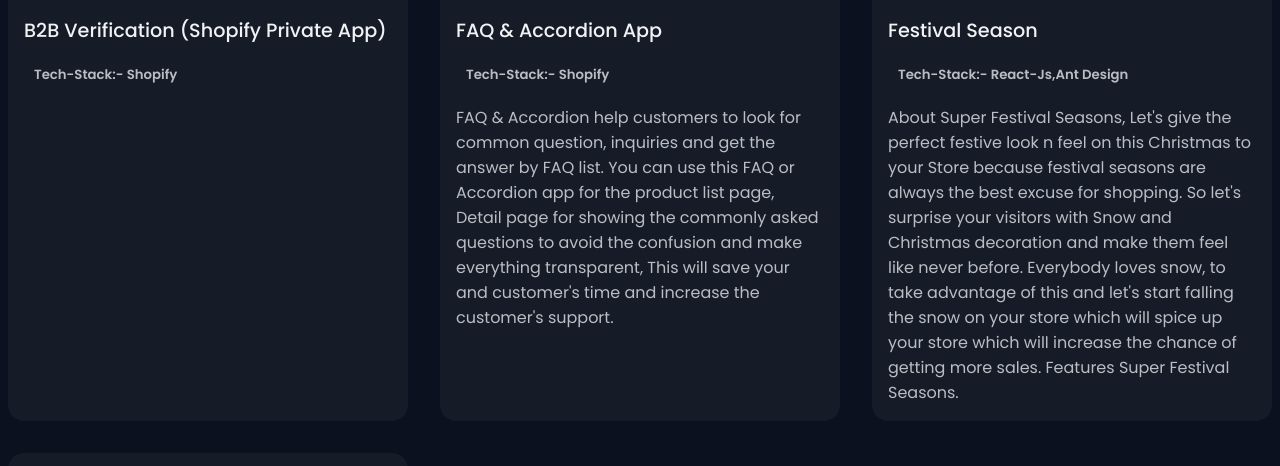
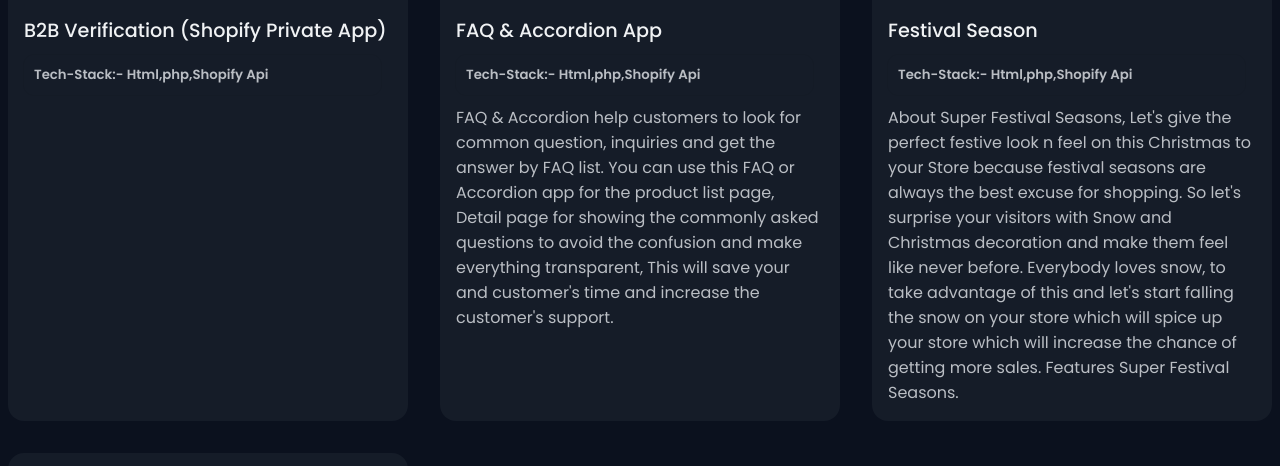
Before and after one commit to pawankhated/pawankhated.github.io, a plain HTML site: page index.html in a window 1280 px wide. Shown: the part 3715-4181 px from the top of the page. Drawn offline with nearby package versions, Linux system fonts and the light colour scheme; a script that the page names is missing.

Commit message:
upate text

```diff
--- a/index.html
+++ b/index.html
@@ -356,7 +356,7 @@
                     <h3 class="work__title"> B2B Verification (Shopify Private App)</h3>
                     <div class="tech-stack">
                         <h5>
-                            Tech-Stack:-<span> Shopify  </span>
+                            Tech-Stack:-<span> Html,php,Shopify Api  </span>
                         </h5>
                     </div>
                     <p></p>
@@ -369,7 +369,7 @@
                     <h3 class="work__title"> FAQ & Accordion App</h3>
                     <div class="tech-stack">
                         <h5>
-                            Tech-Stack:-<span> Shopify  </span>
+                            Tech-Stack:-<span> Html,php,Shopify Api  </span>
                         </h5>
                     </div>
 
@@ -383,7 +383,7 @@
                     <h3 class="work__title">Festival Season</h3>
                     <div class="tech-stack">
                         <h5>
-                            Tech-Stack:-<span> React-Js,Ant Design </span>
+                            Tech-Stack:-<span> Html,php,Shopify Api </span>
                         </h5>
                     </div>
 
@@ -397,7 +397,7 @@
                     <h3 class="work__title">Chat via Facebook Messenger</h3>
                     <div class="tech-stack">
                         <h5>
-                            Tech-Stack:-<span> React-Js,Ant Design</span>
+                            Tech-Stack:-<span> Html,php,Shopify Api</span>
                         </h5>
                     </div>
 
```
